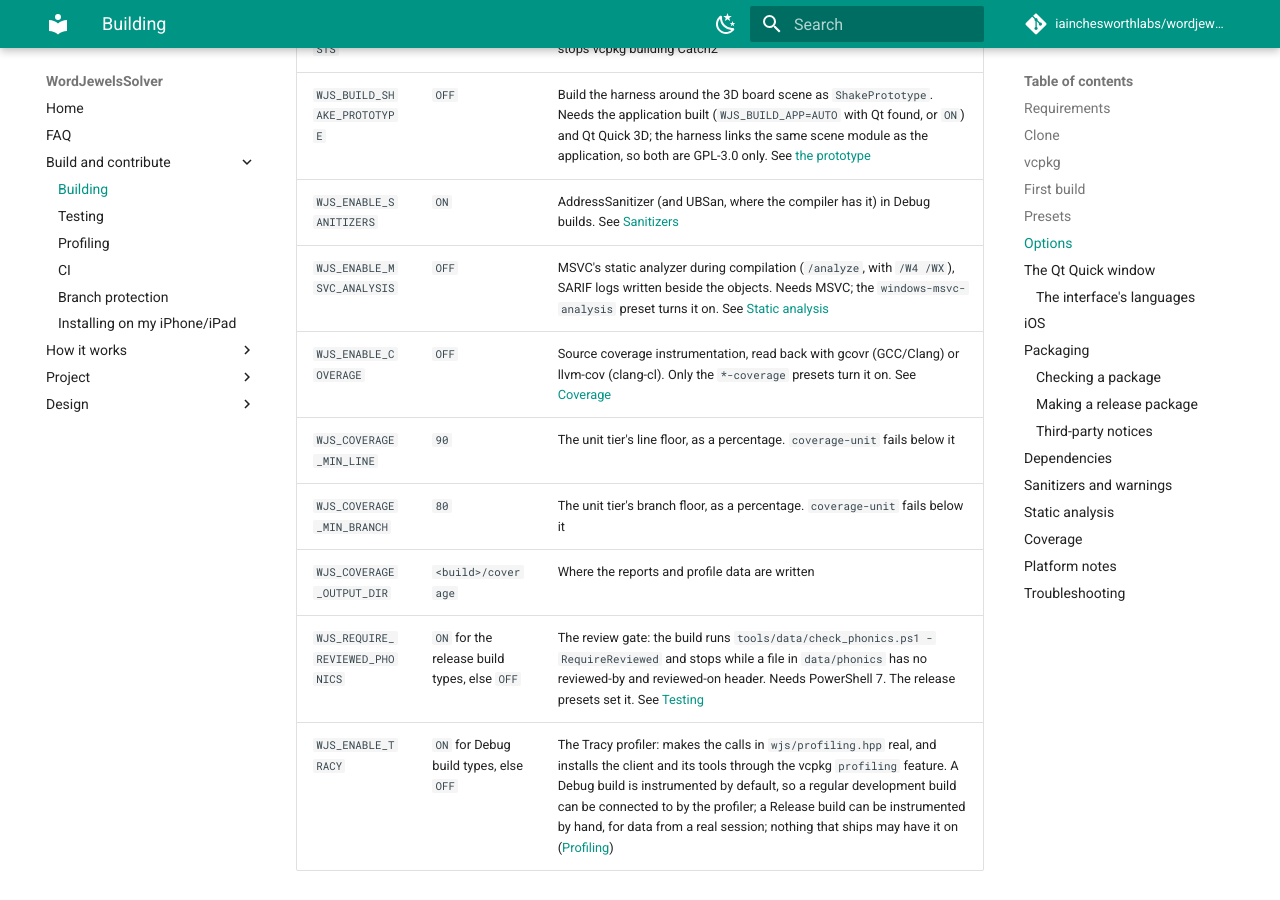
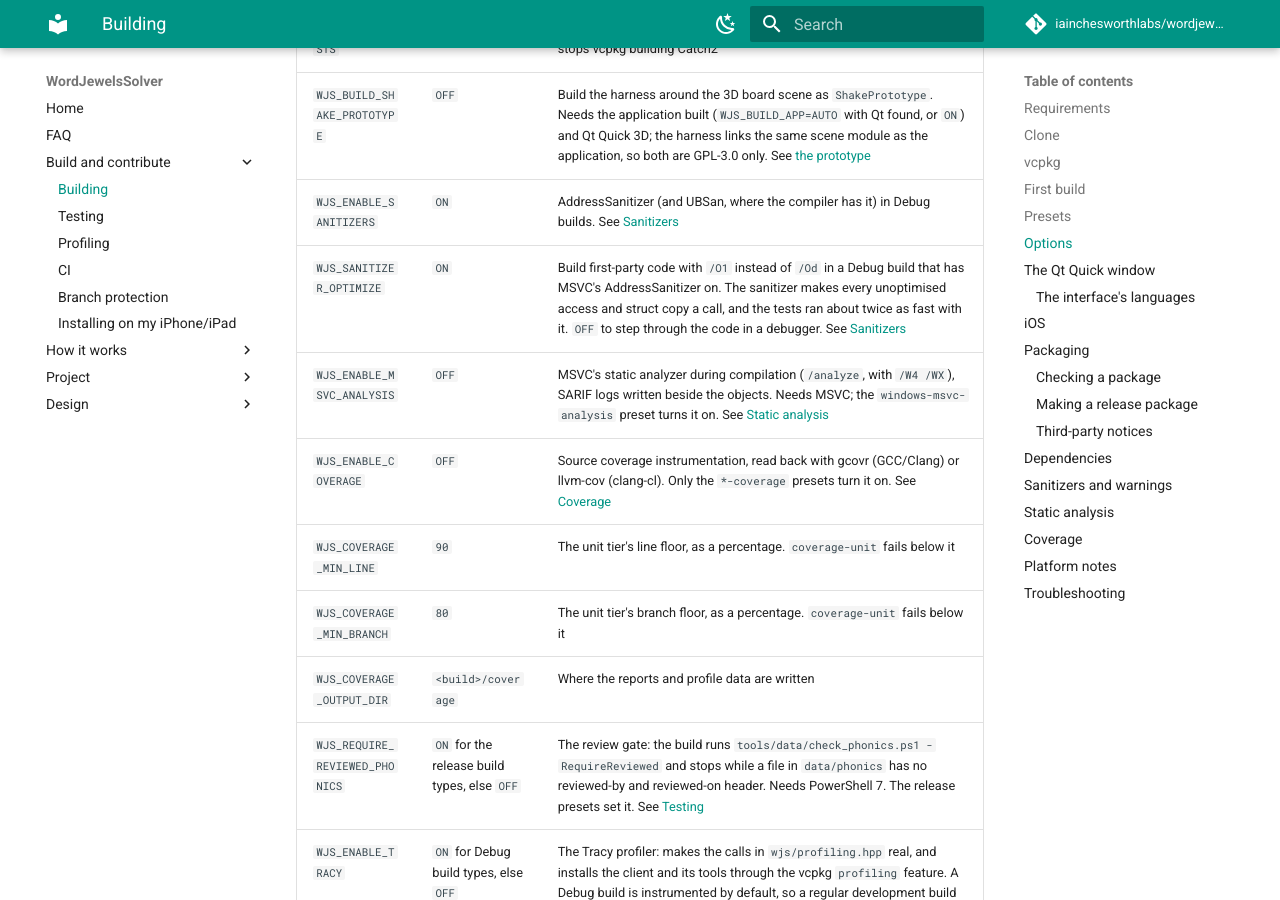
Before and after one commit to iainchesworthlabs/snapandspell, an MkDocs documentation site: the page built from docs/building.md, in a window 1280 px wide and 900 px high, scrolled down 4534 px. Built offline with MkDocs 1.6.1 and Material for MkDocs 9.7.7, drawn with Linux system fonts in a browser that asks for light colours; comment, search, counter and statistics services are not loaded; some of the changed text lies outside the part shown.

Commit message:
Build the Windows Debug leg's code with /O1, not /Od
Under AddressSanitizer unoptimised code is slow in a way that optimised code
is not: every access to memory is a check and every copy of a struct a call,
and /Od keeps every value in the stack to read it again and calls every small
function. /O1 (kept with debug information, the sanitizer still on, asserts
still on) takes a 4x4 play of the dice simulation from 1.57 s to 0.79 s with
the same digest, and the whole suite on four cores from about 321 s to about
274 s (two runs each way, alternating: 278 and 270 s at /O1, 325 and 317 s at
/Od; the sum of the cases 970 s against 1,170 s). All 1,143 cases pass either way.

WJS_SANITIZER_OPTIMIZE (on) is the switch; -DWJS_SANITIZER_OPTIMIZE=OFF
brings /Od back to step through the code in a debugger. CMake adds /RTC1 to a
Debug target of its own accord (policy CMP0184), which cl refuses with /O1, so
the runtime checks, which ASan does not take with it anyway, are cleared.

Two test files skip a case in a build that is not optimised with a flag that
is a constant; an optimising compiler sees that the skip always happens and
warns of unreachable code after it (C4702), which is an error here. The flag
is read through a volatile.

```diff
--- a/docs/building.md
+++ b/docs/building.md
@@ -145,6 +145,7 @@ Pass these to the configure step, for example
 | `WJS_BUILD_TESTS` | `ON` | Build the test suites, and register the platform tests. Turning it off also stops vcpkg building Catch2 |
 | `WJS_BUILD_SHAKE_PROTOTYPE` | `OFF` | Build the harness around the 3D board scene as `ShakePrototype`. Needs the application built (`WJS_BUILD_APP=AUTO` with Qt found, or `ON`) and Qt Quick 3D; the harness links the same scene module as the application, so both are GPL-3.0 only. See [the prototype](design/shake-prototype.md#how-it-was-measured) |
 | `WJS_ENABLE_SANITIZERS` | `ON` | AddressSanitizer (and UBSan, where the compiler has it) in Debug builds. See [Sanitizers](#sanitizers-and-warnings) |
+| `WJS_SANITIZER_OPTIMIZE` | `ON` | Build first-party code with `/O1` instead of `/Od` in a Debug build that has MSVC's AddressSanitizer on. The sanitizer makes every unoptimised access and struct copy a call, and the tests ran about twice as fast with it. `OFF` to step through the code in a debugger. See [Sanitizers](#sanitizers-and-warnings) |
 | `WJS_ENABLE_MSVC_ANALYSIS` | `OFF` | MSVC's static analyzer during compilation (`/analyze`, with `/W4 /WX`), SARIF logs written beside the objects. Needs MSVC; the `windows-msvc-analysis` preset turns it on. See [Static analysis](#static-analysis) |
 | `WJS_ENABLE_COVERAGE` | `OFF` | Source coverage instrumentation, read back with gcovr (GCC/Clang) or llvm-cov (clang-cl). Only the `*-coverage` presets turn it on. See [Coverage](#coverage) |
 | `WJS_COVERAGE_MIN_LINE` | `90` | The unit tier's line floor, as a percentage. `coverage-unit` fails below it |
@@ -585,6 +586,7 @@ Debug builds also turn on sanitizers (`cmake/Sanitizers.cmake`):
   are turned off because they cannot be used with it. The ASan runtime DLL
   (`clang_rt.asan_dynamic-*.dll`) is copied beside each executable at build
   time, so the programs start outside a Developer prompt too.
+  The code is also built with `/O1` (no `/Od`, no `/Ob0`): see `WJS_SANITIZER_OPTIMIZE`.
 - clang-cl: disabled.
 
 Release builds are not instrumented. `-DWJS_ENABLE_SANITIZERS=OFF` turns it all
```
Also changed, not shown: 3 other files.
